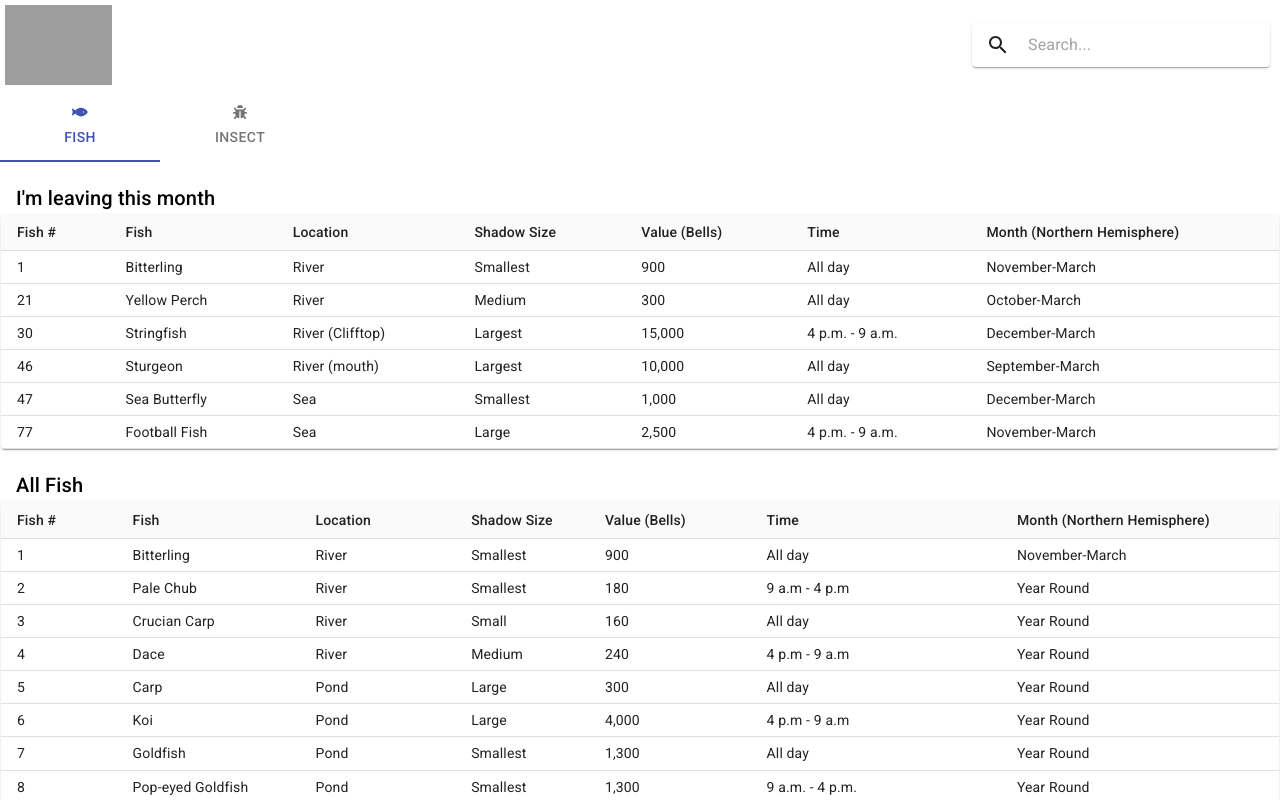
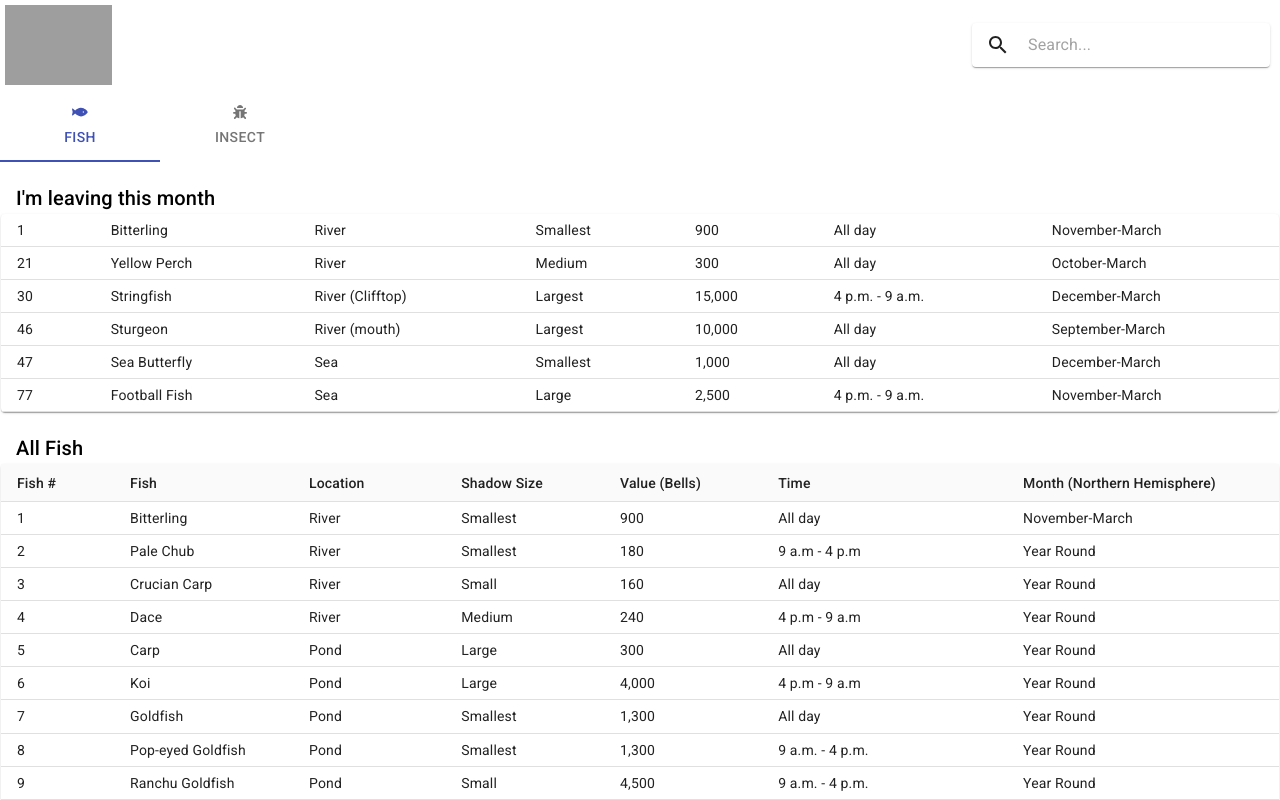
Before and after one commit to ycultan/AC-Critter-Guide, a React (Create React App) app: page / in a window 1280 px wide. Shown: the top 800 px of the page. Built offline with nearby package versions, Linux system fonts and the light colour scheme; grey boxes are pictures that could not be loaded.

Commit message:
refactored header, created sorts for all columns

```diff
--- a/src/App.js
+++ b/src/App.js
@@ -24,11 +24,55 @@ function App() {
     );
   };
 
+  const sortData = title =>
+    modifiedFishData.sort((a, b) => (a[title] > b[title] ? 1 : -1));
+
   const handleRequestSort = headerName => {
     setIsCritterSearched(false);
 
     switch (headerName) {
-      case "month":
+      case "Fish #":
+        setModifiedFishData([...sortData("id")]);
+        break;
+      case "Fish":
+        setModifiedFishData([...sortData("name")]);
+        break;
+      case "Location":
+        setModifiedFishData([...sortData("location")]);
+        break;
+      case "Shadow Size":
+        setModifiedFishData([...sortData("shadowSize")]);
+        break;
+      case "Value (Bells)":
+        const sortedByValue = modifiedFishData
+          .sort((a, b) =>
+            parseInt(a.value.replace(/,/g, "") - b.value.replace(/,/g, ""))
+          )
+          .reverse();
+        setModifiedFishData([...sortedByValue]);
+        break;
+      case "Time":
+        const allDayFish = modifiedFishData.filter(
+          fish => fish.time === "All day"
+        );
+        const fishWithTimes = modifiedFishData.filter(
+          fish => fish.time !== "All day"
+        );
+        const sortByTime = fishWithTimes.sort((a, b) => {
+          const aTime = a.time.substring(0, a.time.indexOf("-")).split(" ");
+          const bTime = b.time.substring(0, b.time.indexOf("-")).split(" ");
+          aTime[0] = aTime[0].concat(":00");
+          aTime[1] = aTime[1].replace(/[.]/g, "").toUpperCase();
+          bTime[0] = bTime[0].concat(":00");
+          bTime[1] = bTime[1].replace(/[.]/g, "").toUpperCase();
+          return (
+            new Date("1970/01/01 " + aTime.join(" ")) -
+            new Date("1970/01/01 " + bTime.join(" "))
+          );
+        });
+        setModifiedFishData([...sortByTime, ...allDayFish]);
+        break;
+      case "Month (Northern Hemisphere)":
         const months = [
           "January",
           "February",
@@ -57,13 +101,6 @@ function App() {
         });
         setModifiedFishData(sortedFishWithDates.concat(fishWithoutDates));
         break;
-      case "id":
-        setModifiedFishData([...fishData]);
-        break;
-      case "value":
-        const sortedByValue = modifiedFishData.sort((a, b) => parseInt(a.value.replace(/,/g, '') - b.value.replace(/,/g, ''))).reverse()
-        setModifiedFishData([...sortedByValue]);
-        break;
       default:
         return modifiedFishData;
     }
--- a/src/components/CritterTableHeader/CritterTableHead.js
+++ b/src/components/CritterTableHeader/CritterTableHead.js
@@ -4,7 +4,7 @@ import TableHead from "@material-ui/core/TableHead";
 import TableRow from "@material-ui/core/TableRow";
 import { TableSortLabel } from "@material-ui/core";
 
-export const CritterTableHead = ({ onRequestSort, isSortableTable = true, isCritterSearched }) => {
+export const CritterTableHead = ({ onRequestSort, isSortableTable = true, isCritterSearched, tableHeaders }) => {
   const [orderBy, setOrderBy] = useState("");
 
   const createSortHandler = headerName => () => {
@@ -15,7 +15,23 @@ export const CritterTableHead = ({ onRequestSort, isSortableTable = true, isCrit
   return (
     <TableHead>
       <TableRow>
-        {isSortableTable ? (
+        {tableHeaders && tableHeaders.map((header, index) => (
+          isSortableTable ? (
+            <TableCell key={index}>
+              <TableSortLabel
+                active={orderBy === header && !isCritterSearched}
+                direction={header === "Value (Bells)" ? "desc" : "asc"}
+                onClick={createSortHandler(header)}
+              >
+                {header}
+              </TableSortLabel>
+            </TableCell>
+          ) : (
+          <TableCell key={index}>{header}</TableCell>
+          )
+        ))}
+
+        {/* {isSortableTable ? (
           <TableCell>
             <TableSortLabel
               active={orderBy === "id" && !isCritterSearched}
@@ -55,7 +71,7 @@ export const CritterTableHead = ({ onRequestSort, isSortableTable = true, isCrit
           </TableCell>
         ) : (
           <TableCell>Month (Northern Hemisphere)</TableCell>
-        )}
+        )} */}
       </TableRow>
     </TableHead>
   );
--- a/src/components/HeaderTabs/HeaderTabs.js
+++ b/src/components/HeaderTabs/HeaderTabs.js
@@ -24,16 +24,40 @@ const useStyles = makeStyles(theme => ({
 }));
 
 const style = {
-    tabPanel: {
-        maxWidth: '1278px',
-        margin: 'auto'
-    }
-}
+  tabPanel: {
+    maxWidth: "1278px",
+    margin: "auto"
+  }
+};
 
-const TabPanel = ({ importantFish, fishTable, value, index, isSearchingForCritter }) => {
+const fishTableHeaders = [
+  "Fish #",
+  "Fish",
+  "Location",
+  "Shadow Size",
+  "Value (Bells)",
+  "Time",
+  "Month (Northern Hemisphere)"
+];
+const insectTableHeaders = [
+  "Insect #",
+  "Insect",
+  "Location",
+  "Value",
+  "Time",
+  "Month (Northern Hemisphere)"
+];
+
+const TabPanel = ({
+  importantFish,
+  fishTable,
+  value,
+  index,
+  isSearchingForCritter
+}) => {
   return (
     <Typography
-    style={style.tabPanel}
+      style={style.tabPanel}
       component="div"
       role="tabpanel"
       hidden={value !== index}
@@ -83,7 +107,11 @@ export const HeaderTabs = ({
             fishData={modifiedFishData}
             isSearchingForCritter={isSearchingForCritter}
             critterTableHead={
-              <CritterTableHead onRequestSort={handleRequestSort} isCritterSearched={isCritterSearched} />
+              <CritterTableHead
+                onRequestSort={handleRequestSort}
+                isCritterSearched={isCritterSearched}
+                tableHeaders={fishTableHeaders}
+              />
             }
           />
         }
```
